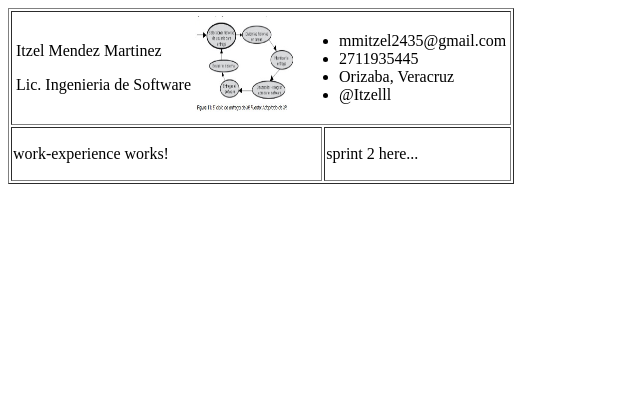
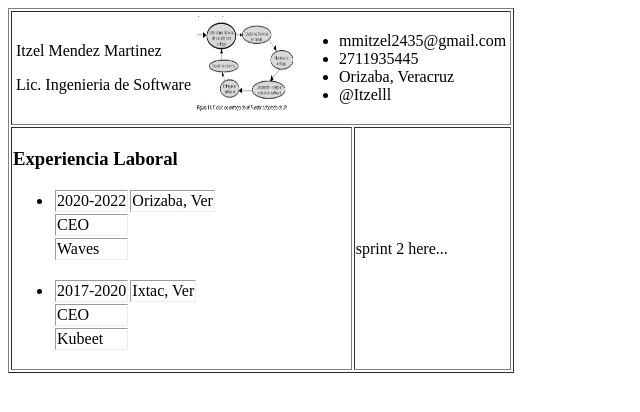
Before and after one commit to Itzelll/Itzelll.github.io, an Angular app: page / in a window 1280 px wide. Shown: the top 412 px of the page, without its empty margins (0-640 px from the left). Built offline with nearby package versions, Linux system fonts and the light colour scheme.

Commit message:
mensaje branch develop #1

```diff
--- a/src/app/work-experience/work-experience.component.html
+++ b/src/app/work-experience/work-experience.component.html
@@ -1 +1,23 @@
-<p>work-experience works!</p>
+<h3> Experiencia Laboral</h3>
+
+<!--
+<p *ngFor="let work of workExperience">
+    {{ work.fecha }} - {{ work.ubicacion }}
+</p>
+-->
+
+
+<ul *ngFor="let work of workExperience">
+    <li>
+        <tr>
+            <td>{{ work.fecha }} </td>
+            <td>{{ work.ubicacion }} </td>
+        </tr>
+        <tr>
+            <td> {{work.puesto}} </td>
+        </tr>
+        <tr>
+            <td> {{work.empresa}} </td>
+        </tr>
+    </li>
+</ul>
--- a/src/app/work-experience/work-experience.component.ts
+++ b/src/app/work-experience/work-experience.component.ts
@@ -7,9 +7,29 @@ import { Component, OnInit } from '@angular/core';
 })
 export class WorkExperienceComponent implements OnInit {
 
+  workExperience : Array<any> = [];
+
   constructor() { }
 
   ngOnInit(): void {
+
+    let work1 = {
+      fecha : "2020-2022",
+      ubicacion : "Orizaba, Ver",
+      puesto : "CEO",
+      empresa : "Waves"
+    };
+
+    let work2 = {
+      fecha : "2017-2020",
+      ubicacion : "Ixtac, Ver",
+      puesto : "CEO",
+      empresa : "Kubeet"
+    };
+
+    this.workExperience.push(work1);
+    this.workExperience.push(work2);
+
   }
 
 }
```
Also changed, not shown: 1 other file (tests, documents, lock files or other folders).
